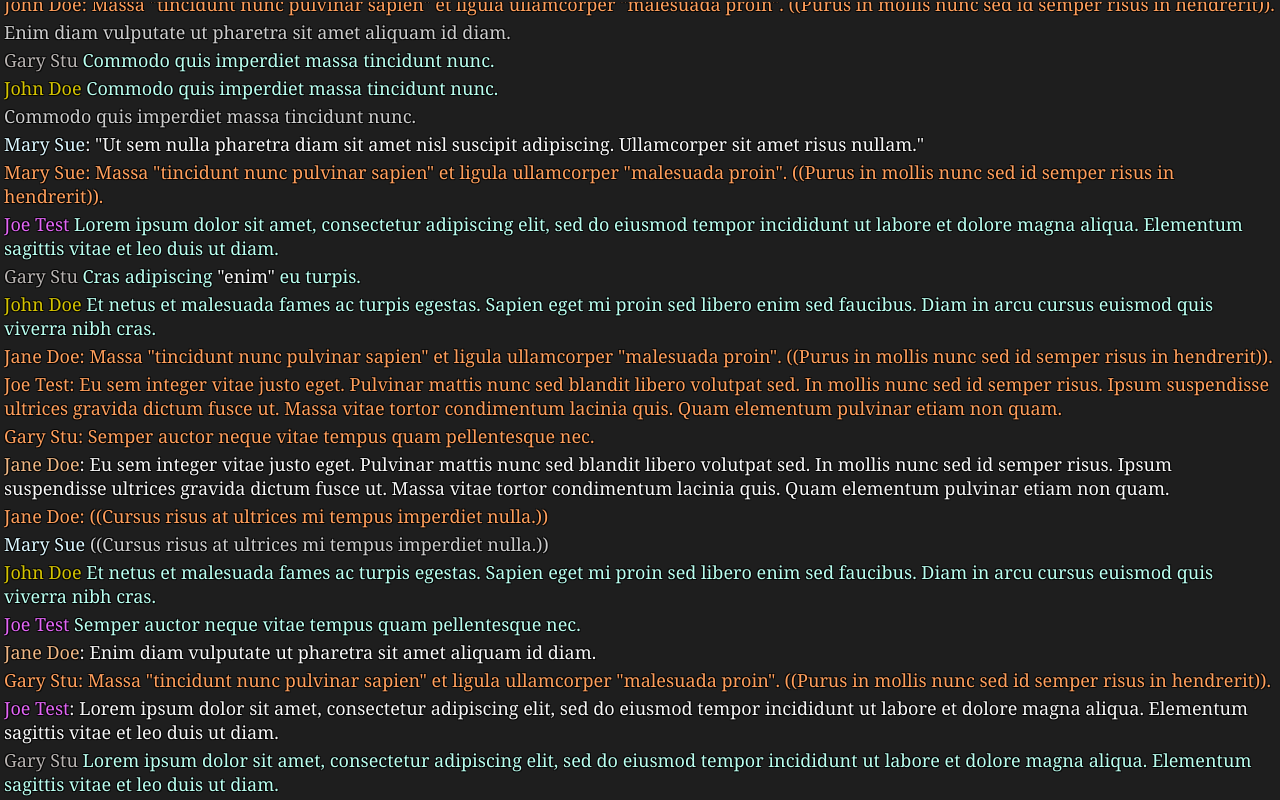
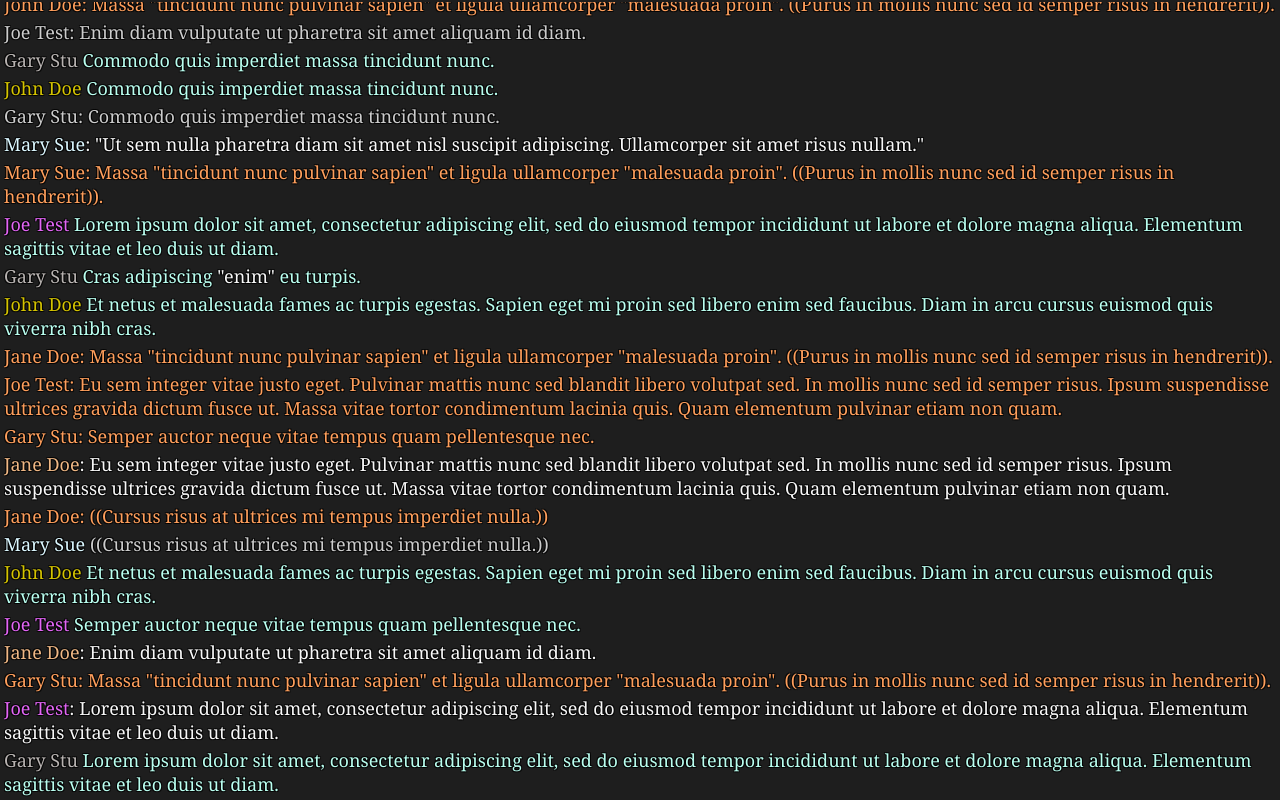
Before and after one commit to imsilvz/EchoV3, a React (Vite) app in the folder EchoV3.Ui/: page / in a window 1280 px wide. Built offline with nearby package versions, Linux system fonts and the light colour scheme.

Commit message:
resolve test issue

```diff
--- a/EchoV3.Ui/src/components/ChatMessage/ChatMessage.tsx
+++ b/EchoV3.Ui/src/components/ChatMessage/ChatMessage.tsx
@@ -97,7 +97,23 @@ export const MessageTypeSettings: { [key: string]: MessageSetting } = {
     ColoredNames: false,
     RoleplayHighlight: false,
     Parse: function (messageData) {
-      return <p>{this.FormatMessage ? this.FormatMessage(messageData) : ''}</p>;
+      const defaultSettings = MessageTypeSettings['Default'];
+      return (
+        <p>
+          {this.FormatSender
+            ? this.FormatSender(messageData)
+            : (
+                defaultSettings.FormatSender as (
+                  messageData: ipc.ChatPayload,
+                ) => React.ReactNode
+              )(messageData)}
+          <span className="chat-message-content" data-testid="chat-message-content">
+            {this.FormatMessage
+              ? this.FormatMessage(messageData)
+              : defaultSettings.FormatMessage!(messageData)}
+          </span>
+        </p>
+      );
     },
   },
   Say: {
```
